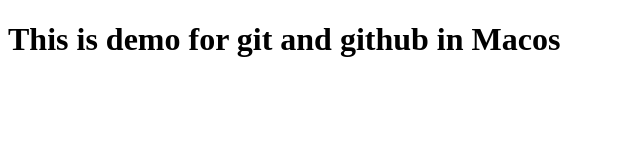
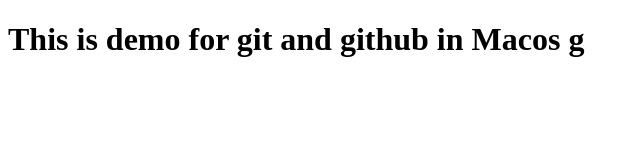
Before and after one commit to DillonMurphy26/DemoProject, a plain HTML site: page index.html in a window 1280 px wide. Shown: the full height of the page, 0-640 px from the left. Drawn offline with Linux system fonts and the light colour scheme.

Commit message:
added the letter g

```diff
--- a/index.html
+++ b/index.html
@@ -6,6 +6,6 @@
     <title>Document</title>
   </head>
   <body>
-    <h1>This is demo for git and github in Macos</h1>
+    <h1>This is demo for git and github in Macos g</h1>
   </body>
 </html>
```
